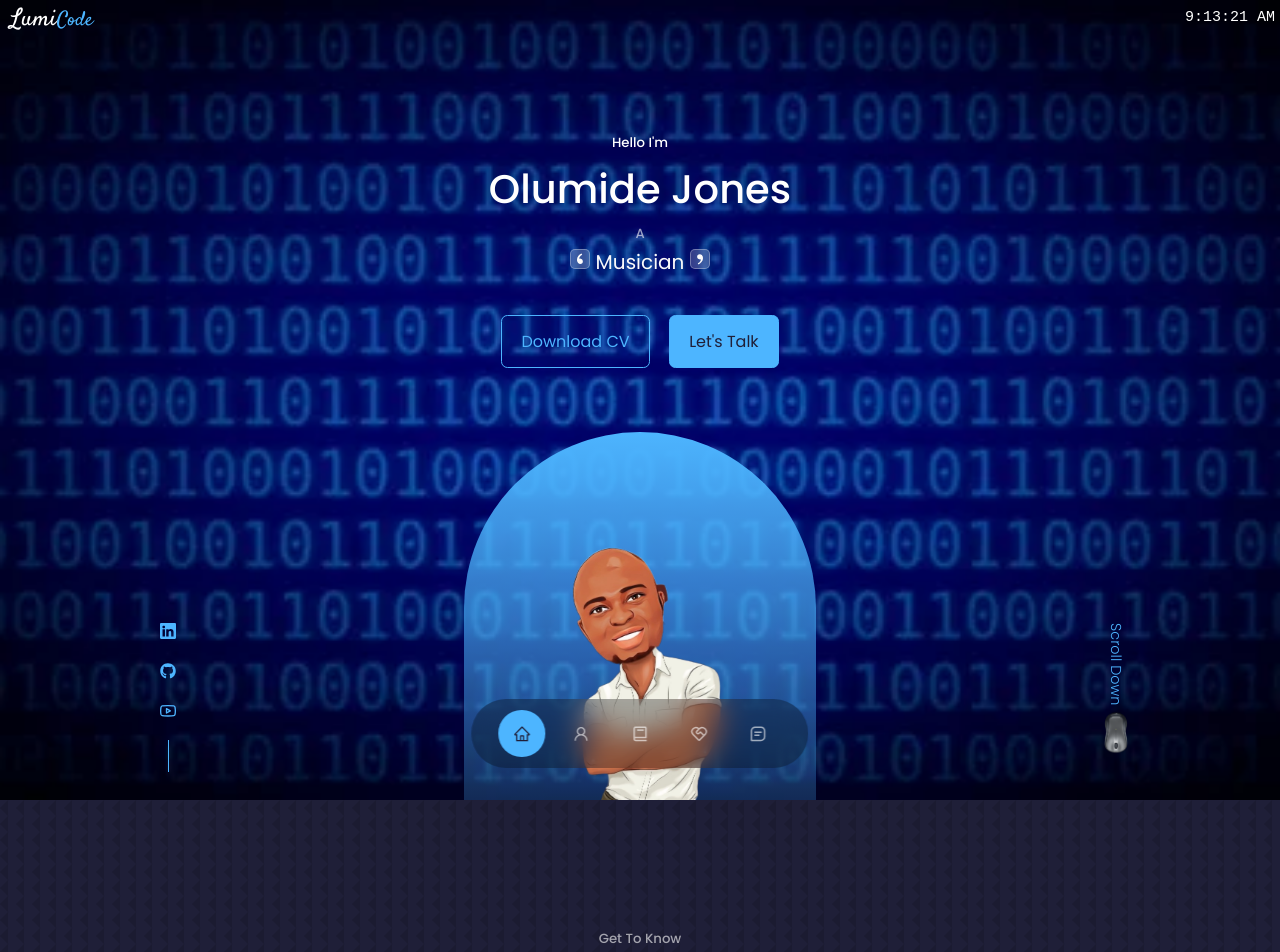
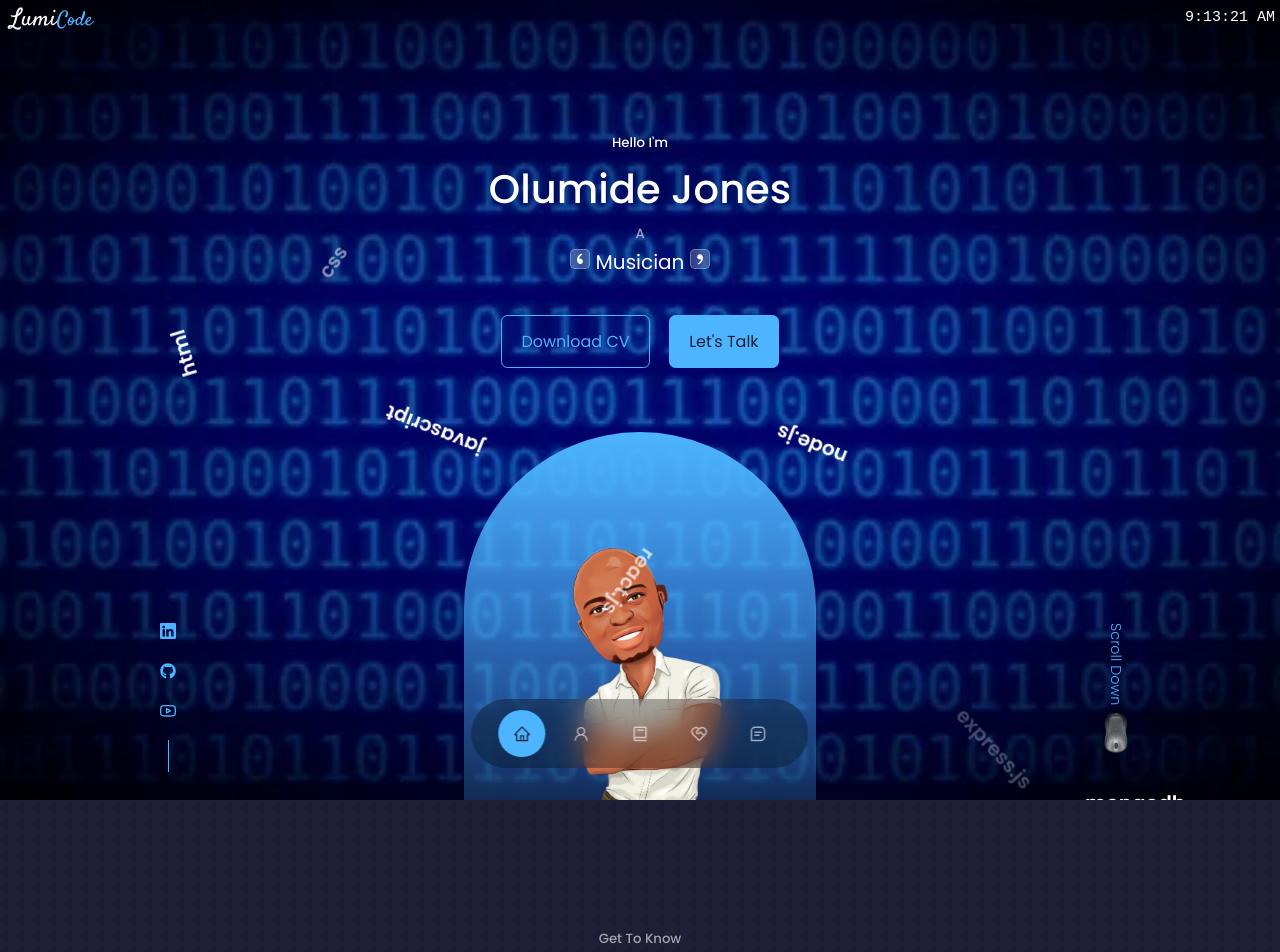
Before and after one commit to Lumi4God/Olumide-Jones, a React (Create React App) app: page / in a window 1280 px wide. Shown: the top 952 px of the page. Built offline with nearby package versions, Linux system fonts and the light colour scheme; the HTML template or start-up script is replaced by a standard one; a web font is replaced by a local one.

Commit message:
bubbles added

```diff
--- a/src/components/header/Header.jsx
+++ b/src/components/header/Header.jsx
@@ -1,27 +1,25 @@
-import React, { useEffect } from 'react'
-import './header.css'
-import CTA from './CTA'
-import HeaderSocial from './HeaderSocials'
-import Mine from '../../assets/mine.PNG'
-import Mouse from '../../assets/mouse.png'
-import LogoClock from '../../assets/Nav/logoClock.jsx'
+import React, { useEffect } from "react";
+import "./header.css";
+import CTA from "./CTA";
+import HeaderSocial from "./HeaderSocials";
+import Mine from "../../assets/mine.PNG";
+import Mouse from "../../assets/mouse.png";
+import LogoClock from "../../assets/Nav/logoClock.jsx";
 
-import  {RiSingleQuotesL} from 'react-icons/ri'
-import {RiSingleQuotesR} from 'react-icons/ri'
+import { RiSingleQuotesL } from "react-icons/ri";
+import { RiSingleQuotesR } from "react-icons/ri";
 //aos
-import Aos from 'aos'
-import 'aos/dist/aos.css'
+import Aos from "aos";
+import "aos/dist/aos.css";
 /* import {BsMouse} from 'react-icons/bs' */
 
 /* import Spline  from "@splinetool/react-spline" */
 
 const Header = () => {
-
-   //aos
-   useEffect(() => {
+  //aos
+  useEffect(() => {
     Aos.init({ duration: 2000 });
   }, []);
-
 
   return (
     <header id="home">
@@ -39,10 +37,30 @@ const Header = () => {
         <div className="typingContainer">
           <div className="text">
             <ul>
-              <li><span className="span1"><RiSingleQuotesL className="rIcon"/> Fullstack Developer <RiSingleQuotesR className="rIcon"/></span></li>
-              <li><span className="span2"><RiSingleQuotesL className="rIcon"/> Designer <RiSingleQuotesR className="rIcon"/></span></li>
-              <li><span className="span3"><RiSingleQuotesL className="rIcon"/> Musician <RiSingleQuotesR className="rIcon"/></span></li>
-              <li><span className="span4"><RiSingleQuotesL className="rIcon"/> Content creator <RiSingleQuotesR className="rIcon"/></span></li>
+              <li>
+                <span className="span1">
+                  <RiSingleQuotesL className="rIcon" /> Fullstack Developer{" "}
+                  <RiSingleQuotesR className="rIcon" />
+                </span>
+              </li>
+              <li>
+                <span className="span2">
+                  <RiSingleQuotesL className="rIcon" /> Designer{" "}
+                  <RiSingleQuotesR className="rIcon" />
+                </span>
+              </li>
+              <li>
+                <span className="span3">
+                  <RiSingleQuotesL className="rIcon" /> Musician{" "}
+                  <RiSingleQuotesR className="rIcon" />
+                </span>
+              </li>
+              <li>
+                <span className="span4">
+                  <RiSingleQuotesL className="rIcon" /> Content creator{" "}
+                  <RiSingleQuotesR className="rIcon" />
+                </span>
+              </li>
             </ul>
           </div>
         </div>
@@ -50,16 +68,32 @@ const Header = () => {
         <CTA />
         <HeaderSocial />
 
+        {/*me*/}
         <div className="me">
-           <img src={Mine} alt="me" data-aos="flip-right"/>
+          <img src={Mine} alt="me" data-aos="flip-right" />
         </div>
 
-        <a href="#contact" className='scroll__down'>Scroll Down </a>
-        <a href="#contact" className="scroll__down_anchor"><img className="mouse" src={Mouse} alt="mouse" /></a>
+        {/*bubbles*/}
+        <div className="bubbles">
+          <span className="language">html</span>
+          <span className="language">css</span>
+          <span className="language">javascript</span>
+          <span className="language">react.js</span>
+          <span className="language">node.js</span>
+          <span className="language">express.js</span>
+          <span className="language">mongodb</span>
+        </div>
+
+        {/*mouse*/}
+        <a href="#contact" className="scroll__down">
+          Scroll Down{" "}
+        </a>
+        <a href="#contact" className="scroll__down_anchor">
+          <img className="mouse" src={Mouse} alt="mouse" />
+        </a>
       </div>
+    </header>
+  );
+};
 
-    </header>
-  )
-}
-
-export default Header
+export default Header;
--- a/src/components/header/header.css
+++ b/src/components/header/header.css
@@ -24,24 +24,20 @@ header {
   justify-content: center;
   gap: .5rem;
 }
-
 .text,
 span {
   font-size: 20px;
 }
-
 .text ul {
   height: 30px;
   list-style: none;
   overflow: hidden;
 }
-
 .text ul li {
   position: relative;
   height: 100px;
   animation: to-top 12s steps(4) infinite;
 }
-
 /* .text ul li span {
   color: #fff;
 } */
@@ -56,7 +52,6 @@ span {
   /* border-left: 4px solid white; */
   animation: to-right 3s steps(19) infinite;
 }
-
 @keyframes to-right {
 
   40%,
@@ -68,57 +63,17 @@ span {
     left: 0;
   }
 }
-
 @keyframes to-top {
   100% {
     transform: translateY(-400%);
   }
 }
-
-.span1 {
-  /* background: rgba(255, 255, 255, 0.2);
-  border-radius: 5px;
-  box-shadow: 0 4px 30px rgba(0, 0, 0, 0.1);
-  backdrop-filter: blur(5px);
-  -webkit-backdrop-filter: blur(5px);
-  border: 1px solid rgba(255, 255, 255, 0.3); */
+.span1,
+.span2,
+.span3,
+.span4 {
   color: rgb(251, 251, 251);
-  /* padding: 10px; */
 }
-
-.span2 {
-  /* background: rgba(255, 255, 255, 0.2);
-  border-radius: 5px;
-  box-shadow: 0 4px 30px rgba(0, 0, 0, 0.1);
-  backdrop-filter: blur(5px);
-  -webkit-backdrop-filter: blur(5px);
-  border: 1px solid rgba(255, 255, 255, 0.3); */
-  color: rgb(251, 251, 251);
-  /* padding: 10px; */
-}
-
-.span3 {
-  /* background: rgba(255, 255, 255, 0.2);
-  border-radius: 5px;
-  box-shadow: 0 4px 30px rgba(0, 0, 0, 0.1);
-  backdrop-filter: blur(5px);
-  -webkit-backdrop-filter: blur(5px);
-  border: 1px solid rgba(255, 255, 255, 0.3); */
-  color: rgb(251, 251, 251);
-  /* padding: 10px; */
-}
-
-.span4 {
-  /* background: rgba(255, 255, 255, 0.2);
-  border-radius: 5px;
-  box-shadow: 0 4px 30px rgba(0, 0, 0, 0.1);
-  backdrop-filter: blur(5px);
-  -webkit-backdrop-filter: blur(5px);
-  border: 1px solid rgba(255, 255, 255, 0.3); */
-  color: rgb(251, 251, 251);
-  /* padding: 10px; */
-}
-
 .rIcon {
   background: rgba(255, 255, 255, 0.2);
   border-radius: 5px;
@@ -172,6 +127,61 @@ span {
 .me img {
   width: 100%;
   height: 100%;
+}
+
+/* =============== BUBBLES ============== */
+.bubbles {
+  width: 100%;
+  display: flex;
+  justify-content: space-between;
+  align-items: center;
+  position: absolute;
+  bottom: 0;
+}
+.bubbles .language {
+  font-size: 20px;
+  font-weight: bold;
+  animation: bubble 7s linear infinite;
+}
+@keyframes bubble {
+  0% {
+      transform: translateY(0) rotate(0deg);
+      opacity: 0;
+  }
+  50% {
+      opacity: 1;
+  }
+  70% {
+      opacity: 1;
+  }
+  100% {
+      transform: translateY(-80vh) rotate(360deg);
+      opacity: 0;
+  }
+}
+.bubbles .language:nth-child(1) {
+  animation-delay: 2s;
+}
+.bubbles .language:nth-child(2) {
+  animation-delay: 1s;
+}
+.bubbles .language:nth-child(3) {
+  animation-delay: 3s;
+  width: 25px;
+}
+.bubbles .language:nth-child(4) {
+  animation-delay: 4.5s;
+}
+.bubbles .language:nth-child(5) {
+  animation-delay: 3s;
+}
+.bubbles .language:nth-child(6) {
+  animation-delay: 6s;
+  width: 20px;
+}
+.bubbles .language:nth-child(7) {
+  animation-delay: 7s;
+  width: 35px;
 }
 
 /* =============== SCROLL DOWN ============== */
```
